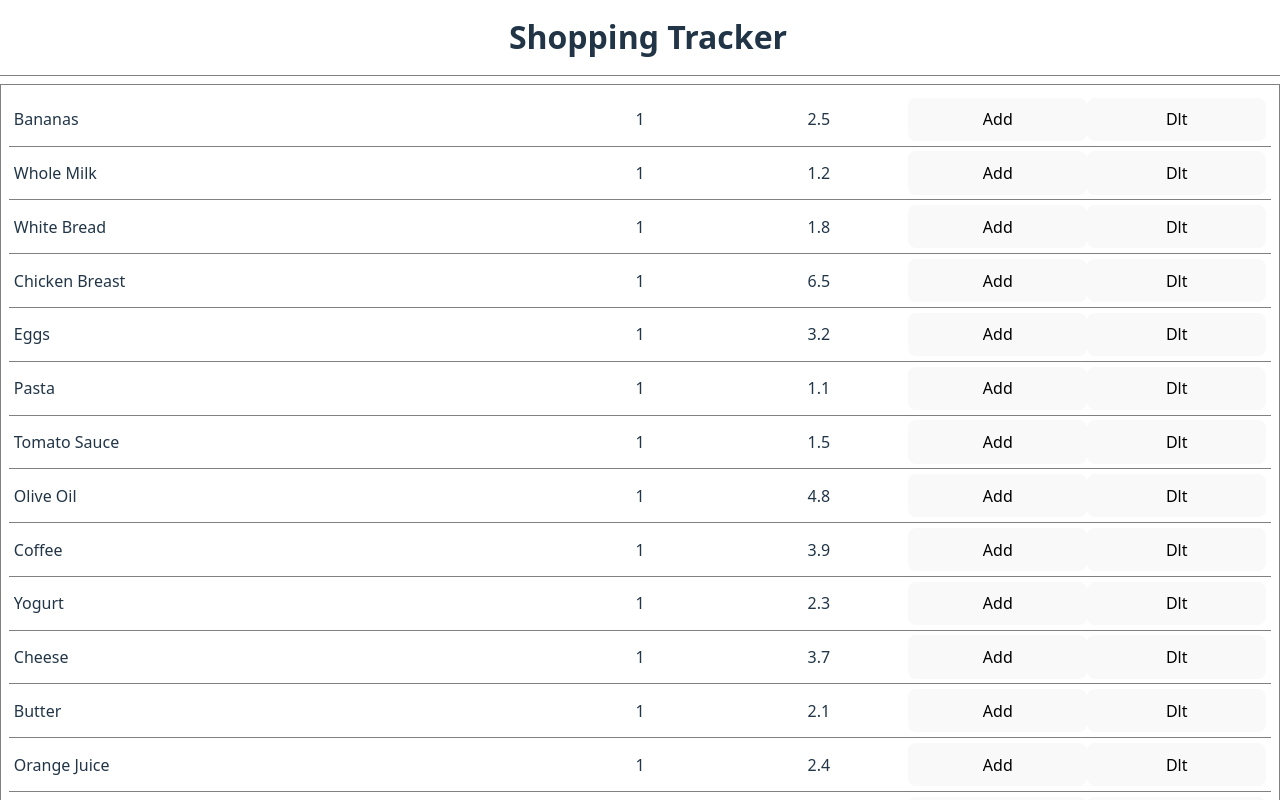
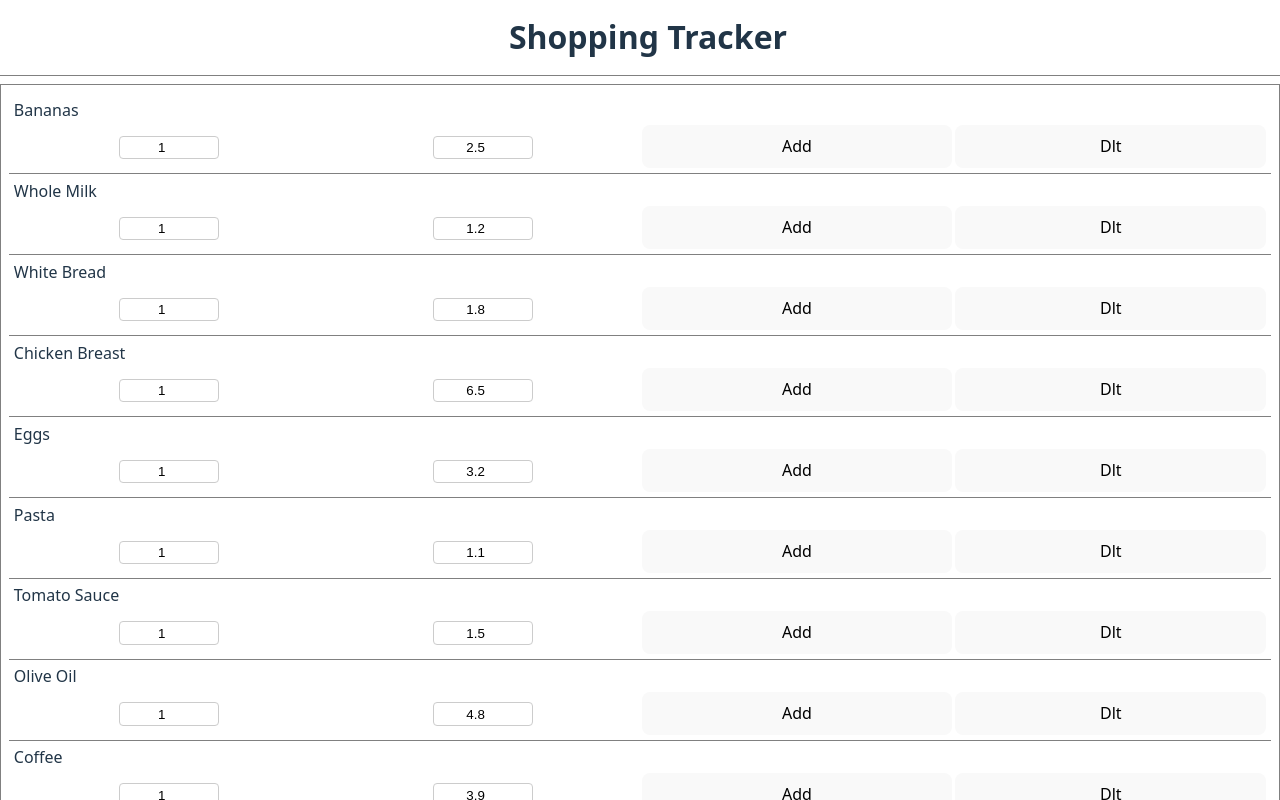
Before and after one commit to ssmirnovacode/shopping-pwa, a React (Vite) app: page / in a window 1280 px wide. Shown: the top 800 px of the page. Built offline with nearby package versions, Linux system fonts and the light colour scheme.

Commit message:
ListItem styles with grid

```diff
--- a/src/components/ShoppingList/ListItem/ListItem.scss
+++ b/src/components/ShoppingList/ListItem/ListItem.scss
@@ -2,27 +2,42 @@
 
 .listItem {
      display: grid;
-    grid-template-areas: "name quantity price add delete";
-    grid-template-columns: 3fr 1fr 1fr 1fr 1fr;
+   grid-template-areas:
+        "itemName itemName itemName itemName"
+        "quantity price add delete";
+    grid-template-columns: 1fr 1fr 1fr 1fr;
+    grid-template-rows: auto auto;
+    gap:0.2rem;
     align-items: center;
     border-bottom: 1px solid grey;
     padding: .3rem;
     text-align: center;
     .name {
-        grid-area: 'name';
+        grid-area: itemName;
         text-align: start;
     }
     .quantity {
-        grid-area: 'quantity';
+        grid-area: quantity;
     }
     .price {
-        grid-area: 'price';
+        grid-area: price;
     }
     .add {
-        grid-area: 'add';
+        grid-area: add;
     }
     .delete {
-        grid-area: 'delete';
+        grid-area: delete;
+    }
+    .quantity, .price {
+        input {
+            width: 100%;
+            max-width: 100px;
+            box-sizing: border-box;
+            padding: 0.2rem;
+            text-align: center;
+            border: 1px solid #ccc;
+            border-radius: 4px;
+        }
     }
 
 }
--- a/src/components/ShoppingList/ListItem/ListItem.tsx
+++ b/src/components/ShoppingList/ListItem/ListItem.tsx
@@ -1,3 +1,4 @@
+import { useState, type ChangeEvent, type InputEvent } from "react";
 import type { ShoppingListItem } from "../../../utils/types";
 import "./ListItem.scss";
 
@@ -6,11 +7,37 @@ type Props = {
 };
 
 export const ListItem = ({ item }: Props) => {
+  const [values, setValues] = useState({
+    price: item.price,
+    quantity: item.quantity,
+  });
+
+  const handlePriceChange = (e: ChangeEvent<HTMLInputElement>) => {
+    setValues((values) => ({ ...values, price: Number(e.target.value) }));
+  };
+
+  const handleQuantityChange = (e: ChangeEvent<HTMLInputElement>) => {
+    setValues((values) => ({ ...values, quantity: Number(e.target.value) }));
+  };
   return (
     <li className="listItem">
       <div className="name">{item.name}</div>
-      <div className="quantity">{item.quantity}</div>
-      <div className="price">{item.price}</div>
+      <div className="quantity">
+        <input
+          id="input-quantity"
+          type="number"
+          onChange={handleQuantityChange}
+          value={values.quantity}
+        />
+      </div>
+      <div className="price">
+        <input
+          id="input-price"
+          type="number"
+          onChange={handlePriceChange}
+          value={values.price}
+        />
+      </div>
       <button className="add">Add</button>
       <button className="delete">Dlt</button>
     </li>
```
